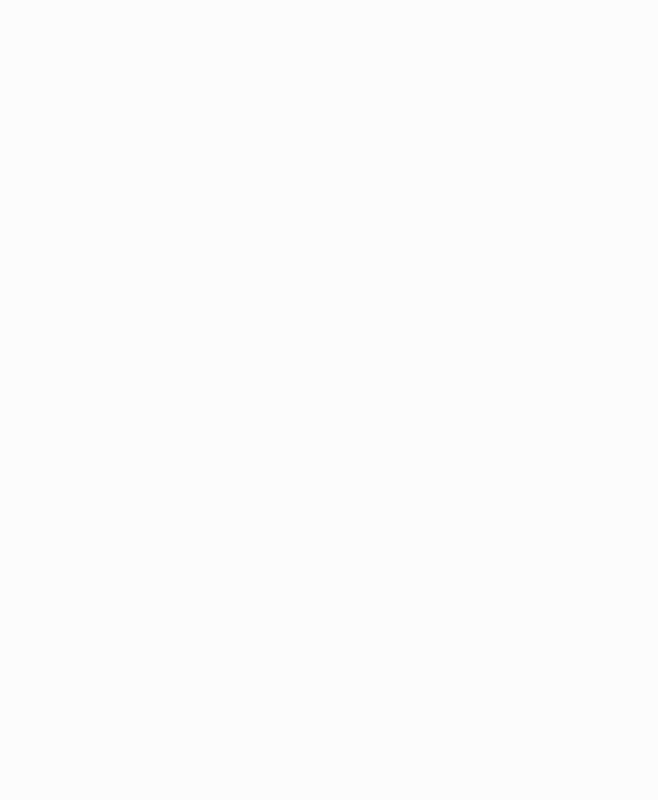
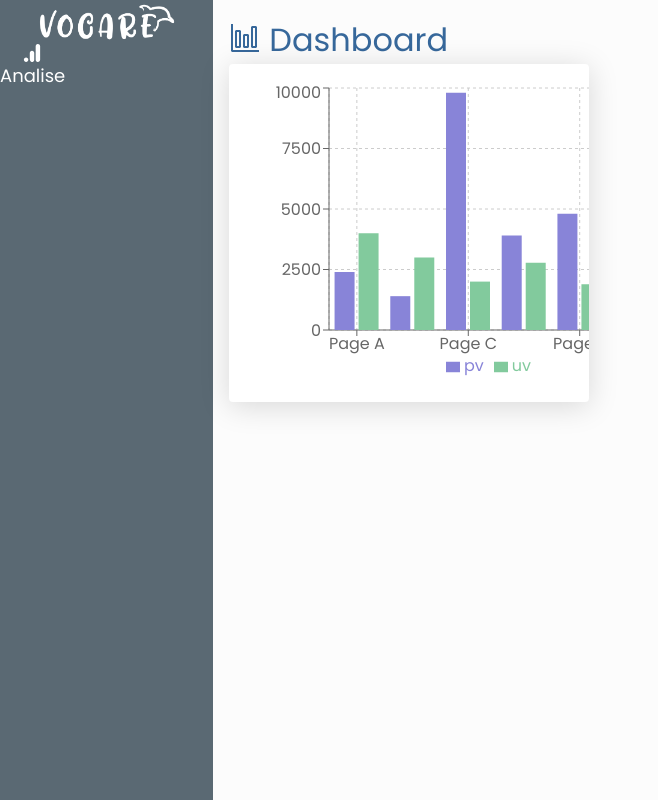
Before and after one commit to larissa-NUF/vocare, a React (Create React App) app: page / in a window 1280 px wide. Before the commit this address had no page. Shown: the whole page, without its empty margins (0-658 px from the left). Built offline with nearby package versions, Linux system fonts and the light colour scheme.

Commit message:
Salvando alterações

```diff
--- a/src/components/Layout/Layout.tsx
+++ b/src/components/Layout/Layout.tsx
@@ -5,17 +5,17 @@ import { SideBar } from "../SideBar"
 import { LayoutProps } from "./Layout.types"
 
 export const Layout = ({ children }: LayoutProps) => {
-    const [usuario, setUsuario] = useState("deslogado");
+    const [usuario, setUsuario] = useState("aluno");
 
     return (
         <>
             {usuario === "aluno" &&
                 <Grid container>
-                    <Grid xs={3}>
+                    <Grid xs={2}>
                         <SideBar />
                     </Grid>
-                    <Grid xs={9}>
-                        <Dashboard/>
+                    <Grid xs={10}>
+                        {children}
                     </Grid>
                 </Grid>
             }
--- a/src/components/SideBar/SideBar.styled.ts
+++ b/src/components/SideBar/SideBar.styled.ts
@@ -11,7 +11,8 @@ export const SideBar = styled(Grid)({
 export const MenuItem = styled(Grid)({
     display: "flex",
     alignItems: "center",
-    justifyContent: "center",
+    justifyContent: "space-around",
     color: "white",
     fontSize: "18px",
+    width: "30%"
 });
--- a/src/routes/index.tsx
+++ b/src/routes/index.tsx
@@ -9,7 +9,7 @@ export function Routes() {
         <RoutesWrapper>
             <Route path="/cadastro" element={<Cadastro />}></Route>
             <Route path="/login" element={<Login />}></Route>
-            <Route path="/dashboard" element={<Dashboard />}></Route>
+            <Route path="/" element={<Dashboard />}></Route>
             <Route path="/pagamento" element={<Pagamento />}></Route>
         </RoutesWrapper>
     );
```
